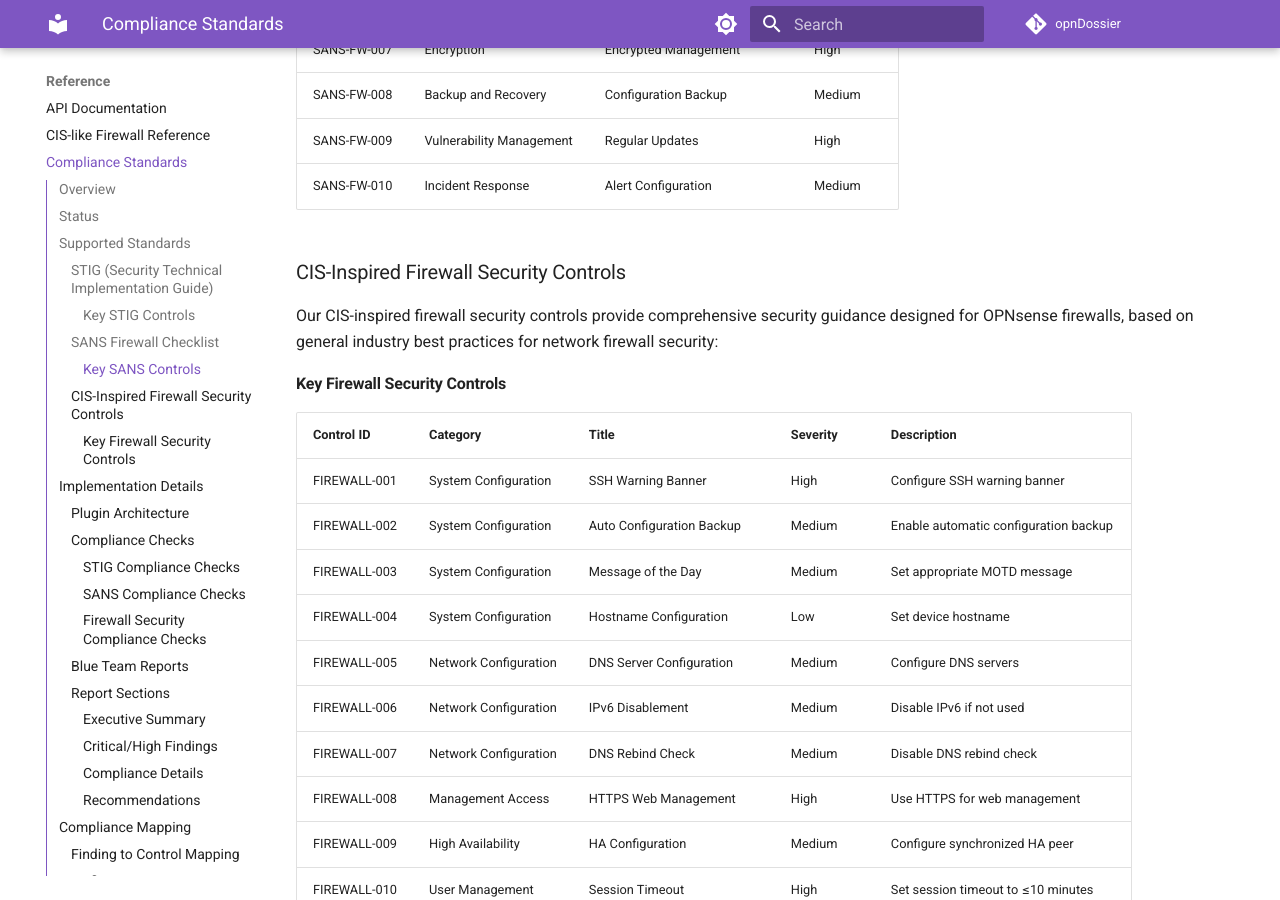
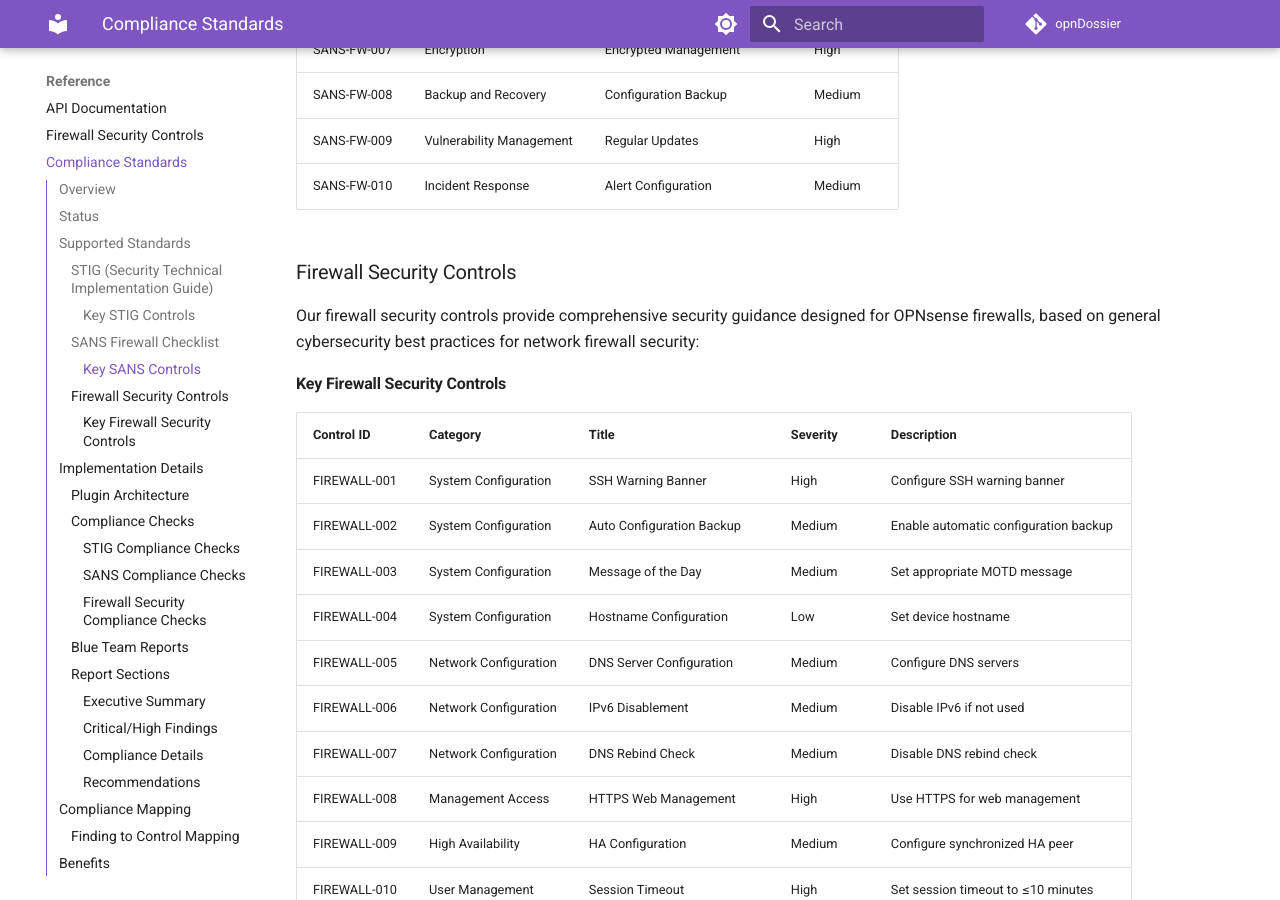
Before and after one commit to EvilBit-Labs/opnDossier, an MkDocs documentation site: the page built from docs/compliance-standards.md, in a window 1280 px wide and 900 px high, scrolled down 1687 px. Built offline with MkDocs 1.6.1 and Material for MkDocs 9.7.7, drawn with Linux system fonts in a browser that asks for light colours; comment, search, counter and statistics services are not loaded; the version menu is left out; some of the changed text lies outside the part shown.

Commit message:
refactor: harden multi-device model, fix bugs, and remove CIS trademark references (#274)
## Summary

- **Multi-device model layer hardening**: Migrated walker to
CommonDevice, split converter into focused modules, added factory
pattern with DeviceParser interface for multi-platform support
- **Bug fixes**: Corrected NATEntries count, fixed goroutine leak in
security redaction, fixed inaccurate comments
- **CIS trademark removal**: Removed all references to CIS/Center for
Internet Security to avoid CC BY-NC-SA 4.0 licensing exposure — renamed
docs, updated compliance framework references to use independently
developed FIREWALL-NNN controls, STIG, SANS, and NIST (all public domain
or freely usable)
- **Code quality**: Added revive linter rules, cleaned up dead
variables, enhanced AGENTS.md documentation, updated requirements scope
for multi-device architecture

## Test plan

- [ ] `just ci-check` passes (lint, format, test, integration)
- [ ] Verify zero `\bCIS\b` matches across `.go`, `.md`, `.yml`, `.yaml`
files
- [ ] Confirm renamed `docs/firewall-security-controls-reference.md`
renders correctly in MkDocs
- [ ] Verify audit tests pass with updated STIG-V-206694 control ID in
test fixtures
- [ ] Confirm no broken links in mkdocs nav after file rename

---------

Signed-off-by: UncleSp1d3r <unclesp1d3r@evilbitlabs.io>

```diff
--- a/.coderabbit.yaml
+++ b/.coderabbit.yaml
@@ -110,7 +110,7 @@ reviews:
       instructions: |
         Audit and compliance: Focus on accurate security analysis.
         - Verify security checks detect real vulnerabilities
-        - Check compliance rules match stated standards (STIG, CIS, etc.)
+        - Check compliance rules match stated standards (STIG, SANS, NIST, etc.)
         - Ensure recommendations are actionable and specific
         - Validate findings include severity and remediation guidance
         - Avoid false positives that reduce trust in audit results
@@ -471,7 +471,7 @@ issue_enrichment:
       - label: "audit-mode"
         instructions: "Use for issues related to audit mode functionality, compliance scanning, or audit feature enhancements"
       - label: "compliance"
-        instructions: "Use for compliance scanning features, security standards (STIG, CIS), or regulatory requirements"
+        instructions: "Use for compliance scanning features, security standards (STIG, SANS, NIST), or regulatory requirements"
       - label: "security"
         instructions: "Use for security-related features, vulnerability fixes, or security analysis capabilities"
       - label: "blue-team"
--- a/docs/compliance-standards.md
+++ b/docs/compliance-standards.md
@@ -2,7 +2,7 @@
 
 ## Overview
 
-opnDossier integrates industry-standard security compliance frameworks to provide comprehensive blue team audit reports. The system supports **STIG (Security Technical Implementation Guide)**, **SANS Firewall Checklist**, and **CIS-inspired Firewall Security Controls** standards for firewall security assessment.
+opnDossier integrates industry-standard security compliance frameworks to provide comprehensive blue team audit reports. The system supports **STIG (Security Technical Implementation Guide)**, **SANS Firewall Checklist**, and **Firewall Security Controls** (independently developed cybersecurity best practices) for firewall security assessment.
 
 ## Status
 
@@ -48,9 +48,9 @@ The SANS Firewall Checklist provides practical security controls for firewall co
 | SANS-FW-009 | Vulnerability Management | Regular Updates               | High     |
 | SANS-FW-010 | Incident Response        | Alert Configuration           | Medium   |
 
-### CIS-Inspired Firewall Security Controls
+### Firewall Security Controls
 
-Our CIS-inspired firewall security controls provide comprehensive security guidance designed for OPNsense firewalls, based on general industry best practices for network firewall security:
+Our firewall security controls provide comprehensive security guidance designed for OPNsense firewalls, based on general cybersecurity best practices for network firewall security:
 
 #### Key Firewall Security Controls
 
@@ -295,7 +295,7 @@ Each plugin maps its findings to the relevant compliance controls using the `Fin
 
 - [DISA STIG Library](https://public.cyber.mil/stigs/)
 - [SANS Firewall Checklist](https://www.sans.org/media/score/checklists/FirewallChecklist.pdf)
-- [CIS-Inspired Firewall Security Controls Reference](cis-like-firewall-reference.md)
+- [Firewall Security Controls Reference](firewall-security-controls-reference.md)
 - [STIG Viewer](https://stigviewer.com/stigs/firewall_security_requirements_guide)
 - [NIST Cybersecurity Framework](https://www.nist.gov/cyberframework)
 
--- a/mkdocs.yml
+++ b/mkdocs.yml
@@ -77,7 +77,7 @@ nav:
 
   - Reference:
       - API Documentation: api.md
-      - CIS-like Firewall Reference: cis-like-firewall-reference.md
+      - Firewall Security Controls: firewall-security-controls-reference.md
       - Compliance Standards: compliance-standards.md
       - Pipeline v2 Compliance: pipeline-v2-compliance.md
 
```
Also changed, not shown: docs/firewall-security-controls-reference.md (renamed from docs/cis-like-firewall-reference.md, +3 -3 lines), docs/index.md (+1 -1 lines), project_spec/ROADMAP_V2.0.md (+1 -1 lines), project_spec/tasks.md (+3 -3 lines), 9 other files.
